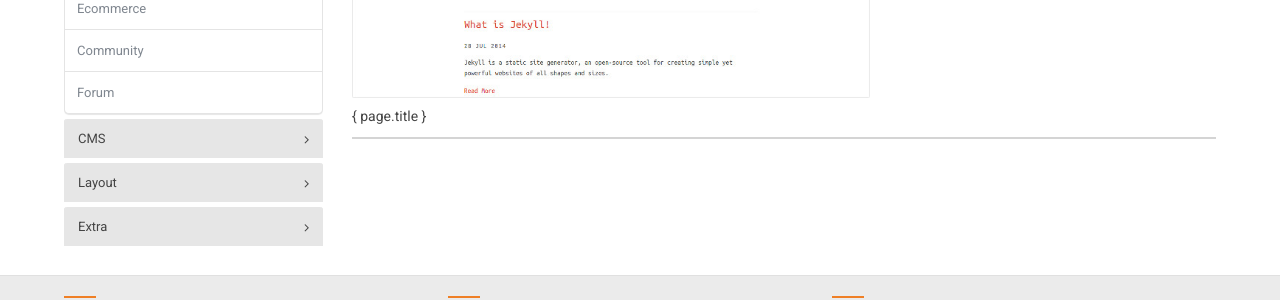
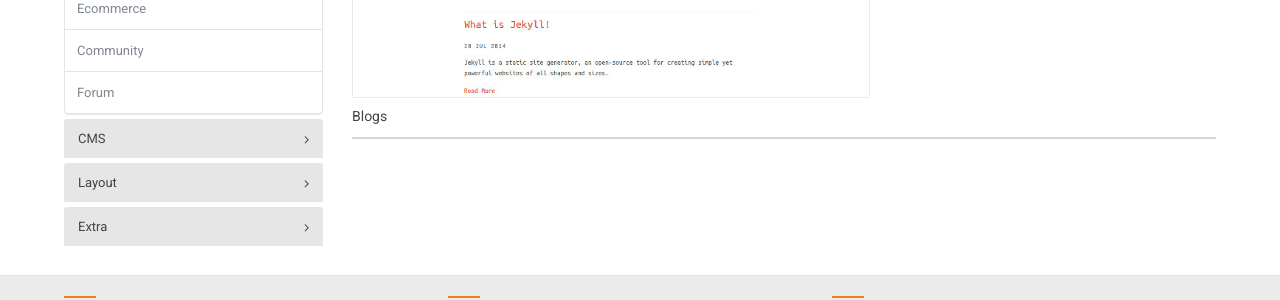
Before and after one commit to web-create/web-create.github.io, a Jekyll site: the page built from blog-themes/index.html, in a window 1280 px wide. Shown: the part 357-657 px from the top of the page. Built offline with Jekyll 4.4.1, drawn with Linux system fonts in a browser that asks for light colours.

Commit message:
Bug Fix for { site.title}

```diff
--- a/blog-themes/index.html
+++ b/blog-themes/index.html
@@ -15,7 +15,7 @@
 		</div>
 		<div class="detail-content">
 			<div class="detail-content-heading">
-				{ page.title }
+				{{ page.title }}
 			</div>
 		</div>
 	</div>
```
